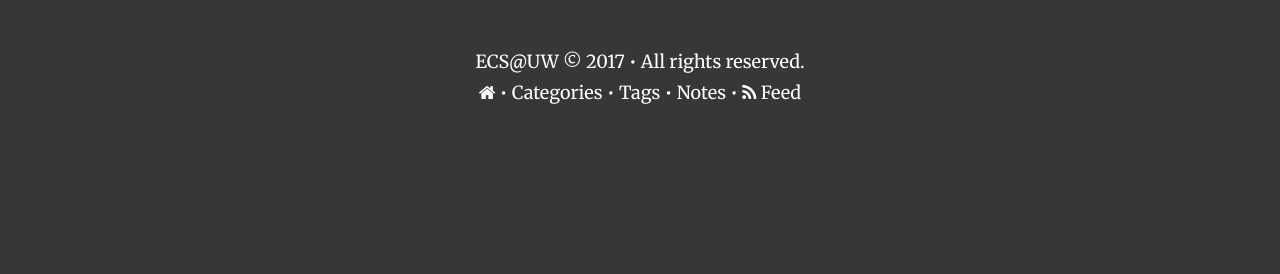
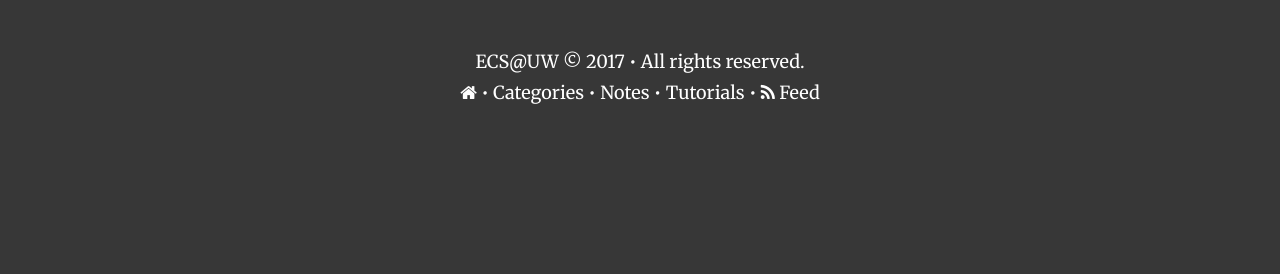
Before and after one commit to ECSatUW/ecsatuw.github.io, a Jekyll site: the page built from index.html, in a window 1280 px wide. Shown: the part 1621-1895 px from the top of the page. Built offline with Jekyll 4.4.1, drawn with Linux system fonts in a browser that asks for light colours; the list of posts is cut into pages by our own code.

Commit message:
added tutorials and removed tags

```diff
--- a/_config.yml
+++ b/_config.yml
@@ -70,10 +70,12 @@ links:
     icon: home
   - title: Categories
     url: /categories
-  - title: Tags
-    url: /tags
+  # - title: Tags
+  #   url: /tags
   - title: Notes
     url: /notes
+  - title: Tutorials
+    url: /tutorials
 
 # Sitemap configuration
 # https://github.com/kinnetica/jekyll-plugins
```
